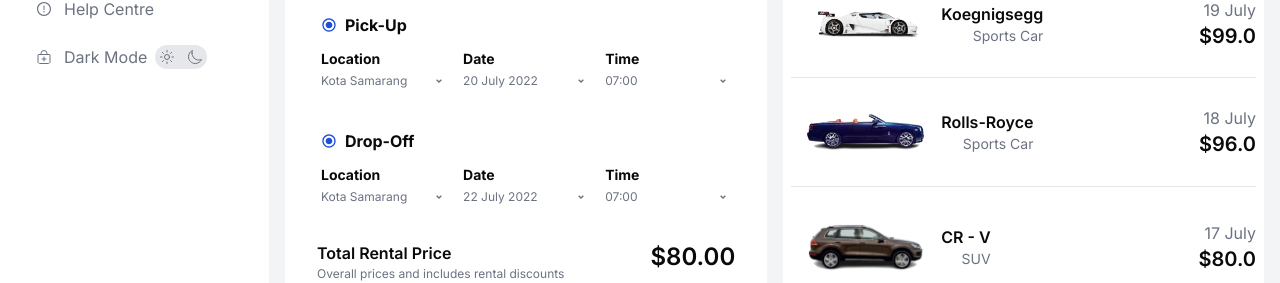
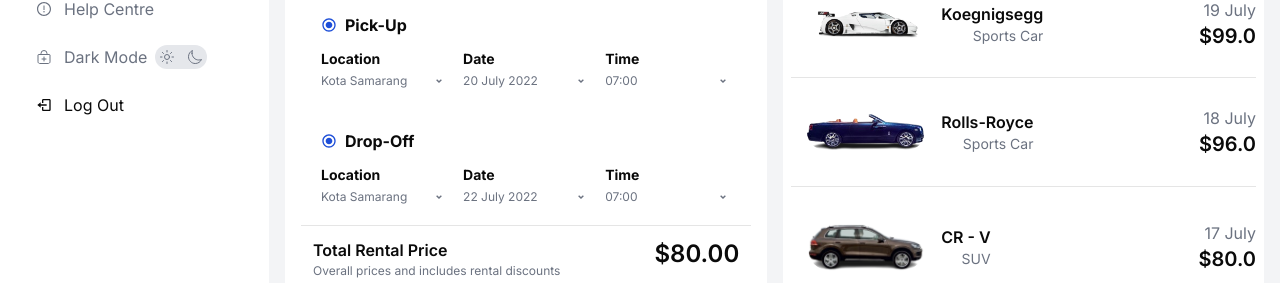
Before and after one commit to Developer-Sidra-Naz/hackathonq2, a Next.js app: page /admin in a window 1280 px wide. Shown: the part 523-806 px from the top of the page. Built offline with nearby package versions, Linux system fonts and the light colour scheme.

Commit message:
add admin section

```diff
--- a/src/app/admin/page.tsx
+++ b/src/app/admin/page.tsx
@@ -1,3 +1,4 @@
+import { BiLogOut } from "react-icons/bi";
 import { IoCarSportOutline } from "react-icons/io5";
 import { RiHome5Line } from "react-icons/ri";
 import { CgInsights } from "react-icons/cg";
@@ -77,6 +78,13 @@ export default function Admin() {
               </li>
             </Link>
           </ul>
+
+          <ul>
+            <Link href=""><li className="gap-2 flex mx-1 hover:bg-gray-800 rounded-md p-3 hover:text-white">
+                <BiLogOut className="m-1"/>Log Out
+            </li></Link>
+          </ul>
+
         </section>
         {/* right section */}
         <section className="lg:flex w-full lg:w-4/5 bg-gray-100">
@@ -192,16 +200,16 @@ export default function Admin() {
                 </div>
               </div>
             </div>
-
+<hr />
             <div className="w-full flex justify-between">
-              <div className="m-2 p-2">
+              <div className="m-1 p-2">
                 <h1 className="font-semibold ">Total Rental Price</h1>
                 <p className="text-[12px] text-gray-500">
                   Overall prices and includes rental discounts
                 </p>
               </div>
               <div>
-                <h1 className="font-semibold m-2 p-2 text-2xl">$80.00</h1>
+                <h1 className="font-semibold m-1 p-2 text-2xl">$80.00</h1>
               </div>
             </div>
           </div>
--- a/src/app/billing/page.tsx
+++ b/src/app/billing/page.tsx
@@ -8,7 +8,7 @@ import Image from "next/image";
 export default function Billing() {
   return (
     <div className="">
-      <div className="bg-gray-50 w-full flex ">
+      <div className="bg-gray-50 w-full lg:flex ">
         <div className="p-2 w-full lg:w-2/3">
           <div className=" p-2 w-full">
             {/* Info area */}
@@ -167,7 +167,7 @@ export default function Billing() {
                   <div className="flex items-center w-full lg:w-1/2 gap-2 m-2">
                     <MdRadioButtonChecked className="text-blue-700 hover:bg-blue-900" />
 
-                    <p className="font-bold">Credit Card</p>
+                    <p className="font-bold sm:text-base lg:text-md">Credit Card</p>
                   </div>
                   <div className="relative w-full h-[50px]">
                     <Image
@@ -180,7 +180,7 @@ export default function Billing() {
                   </div>
                 </div>
 
-                <div className="flex">
+                <div className="lg:flex">
                   <div className="w-full lg:w-1/2 p-2 m-2">
                     <h1 className="text-1xl font-semibold">Card Number</h1>
                     <Input
@@ -198,7 +198,7 @@ export default function Billing() {
                   </div>
                 </div>
 
-                <div className="flex">
+                <div className="lg:flex">
                   <div className="w-full lg:w-1/2 p-2 m-2">
                     <h1 className="text-1xl font-semibold">Card Holder</h1>
                     <Input
```
